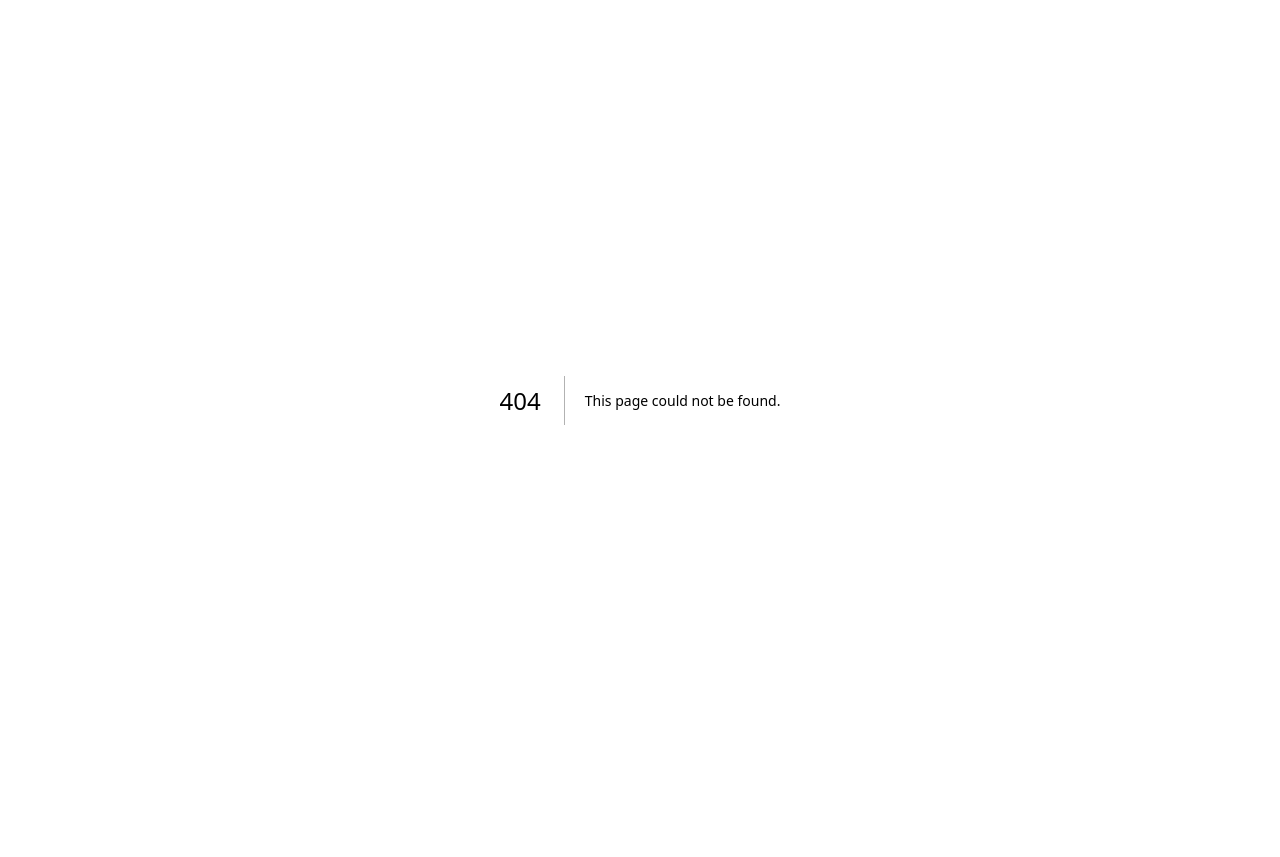
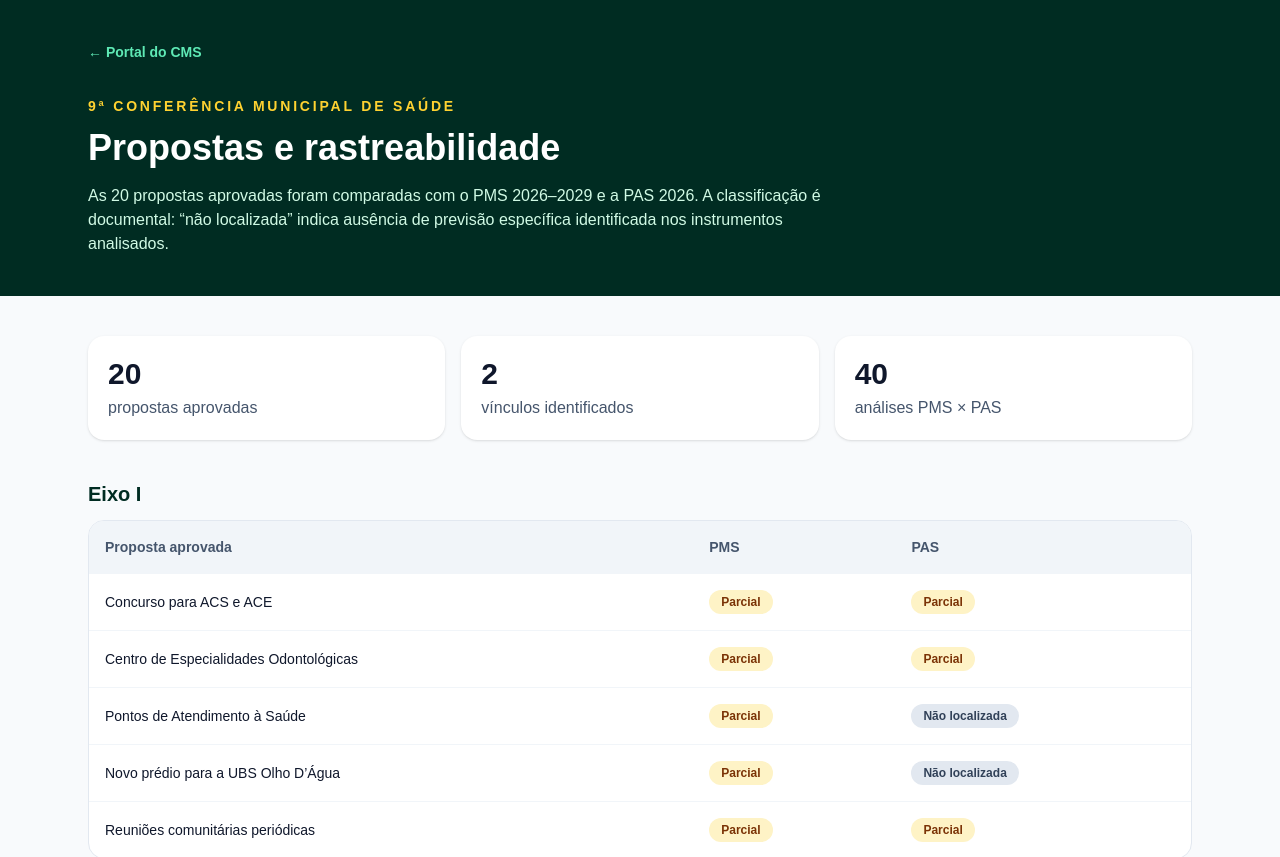
Before and after one commit to djmascarenhas/kos-cms, a Next.js app in the folder apps/cms/: page /conferencia in a window 1280 px wide. Before the commit this address had no page. Shown: the top 857 px of the page. Before the commit the page ends 800 px from the top, so only its background shows below. Built offline with nearby package versions, Linux system fonts and the light colour scheme.

Commit message:
feat(portal): show conference traceability

```diff
--- /dev/null
+++ b/apps/cms/app/conferencia/page.tsx
@@ -0,0 +1,46 @@
+import Link from "next/link";
+
+type Status = "Identificada" | "Parcial" | "Não localizada";
+
+const proposals: { axis: string; title: string; pms: Status; pas: Status }[] = [
+  { axis: "Eixo I", title: "Concurso para ACS e ACE", pms: "Parcial", pas: "Parcial" },
+  { axis: "Eixo I", title: "Centro de Especialidades Odontológicas", pms: "Parcial", pas: "Parcial" },
+  { axis: "Eixo I", title: "Pontos de Atendimento à Saúde", pms: "Parcial", pas: "Não localizada" },
+  { axis: "Eixo I", title: "Novo prédio para a UBS Olho D’Água", pms: "Parcial", pas: "Não localizada" },
+  { axis: "Eixo I", title: "Reuniões comunitárias periódicas", pms: "Parcial", pas: "Parcial" },
+  { axis: "Eixo II", title: "Transporte coletivo municipal", pms: "Não localizada", pas: "Não localizada" },
+  { axis: "Eixo II", title: "Estrutura laboratorial 24 horas", pms: "Parcial", pas: "Parcial" },
+  { axis: "Eixo II", title: "Dispensação de medicamentos 24 horas", pms: "Parcial", pas: "Parcial" },
+  { axis: "Eixo II", title: "Credenciamento da UBS Aldeia Velha", pms: "Não localizada", pas: "Não localizada" },
+  { axis: "Eixo II", title: "Transparência de serviços e exames", pms: "Parcial", pas: "Parcial" },
+  { axis: "Eixo III", title: "Legislação para notificações de ACE", pms: "Parcial", pas: "Parcial" },
+  { axis: "Eixo III", title: "Centro de Zoonoses", pms: "Parcial", pas: "Parcial" },
+  { axis: "Eixo III", title: "Estação de Tratamento de Água e saneamento", pms: "Não localizada", pas: "Parcial" },
+  { axis: "Eixo III", title: "Resíduos sólidos e coleta seletiva", pms: "Não localizada", pas: "Não localizada" },
+  { axis: "Eixo III", title: "Programa Saúde na Escola", pms: "Parcial", pas: "Parcial" },
+  { axis: "Eixo IV", title: "CAPS para saúde do trabalhador público", pms: "Parcial", pas: "Parcial" },
+  { axis: "Eixo IV", title: "Instituição de Longa Permanência para Idosos", pms: "Parcial", pas: "Não localizada" },
+  { axis: "Eixo IV", title: "Educação Permanente em Saúde", pms: "Parcial", pas: "Parcial" },
+  { axis: "Eixo IV", title: "Atendimento interdisciplinar na rede", pms: "Parcial", pas: "Parcial" },
+  { axis: "Eixo IV", title: "Programa Melhor em Casa", pms: "Identificada", pas: "Identificada" },
+];
+
+const badgeStyle: Record<Status, string> = {
+  Identificada: "bg-emerald-100 text-emerald-900",
+  Parcial: "bg-amber-100 text-amber-900",
+  "Não localizada": "bg-slate-200 text-slate-700",
+};
+
+function Badge({ status }: { status: Status }) { return <span className={`inline-flex rounded-full px-3 py-1 text-xs font-semibold ${badgeStyle[status]}`}>{status}</span>; }
+
+export default function ConferencePage() {
+  return (
+    <main className="min-h-screen bg-slate-50 text-slate-900">
+      <header className="bg-emerald-950 text-white"><div className="mx-auto max-w-6xl px-6 py-10"><Link href="/" className="text-sm font-semibold text-emerald-300 hover:text-white">← Portal do CMS</Link><p className="mt-8 text-sm font-semibold uppercase tracking-[0.2em] text-amber-300">9ª Conferência Municipal de Saúde</p><h1 className="mt-3 text-4xl font-bold">Propostas e rastreabilidade</h1><p className="mt-4 max-w-3xl text-emerald-100">As 20 propostas aprovadas foram comparadas com o PMS 2026–2029 e a PAS 2026. A classificação é documental: “não localizada” indica ausência de previsão específica identificada nos instrumentos analisados.</p></div></header>
+      <section className="mx-auto max-w-6xl px-6 py-10"><div className="grid gap-4 sm:grid-cols-3"><div className="rounded-2xl bg-white p-5 shadow-sm"><strong className="text-3xl">20</strong><p className="mt-1 text-slate-600">propostas aprovadas</p></div><div className="rounded-2xl bg-white p-5 shadow-sm"><strong className="text-3xl">2</strong><p className="mt-1 text-slate-600">vínculos identificados</p></div><div className="rounded-2xl bg-white p-5 shadow-sm"><strong className="text-3xl">40</strong><p className="mt-1 text-slate-600">análises PMS × PAS</p></div></div>
+        <div className="mt-10 space-y-8">{["Eixo I", "Eixo II", "Eixo III", "Eixo IV"].map((axis) => <section key={axis}><h2 className="mb-3 text-xl font-bold text-emerald-950">{axis}</h2><div className="overflow-hidden rounded-2xl border border-slate-200 bg-white"><table className="w-full text-left text-sm"><thead className="bg-slate-100 text-slate-600"><tr><th className="p-4">Proposta aprovada</th><th className="p-4">PMS</th><th className="p-4">PAS</th></tr></thead><tbody>{proposals.filter((proposal) => proposal.axis === axis).map((proposal) => <tr key={proposal.title} className="border-t border-slate-100"><td className="p-4 font-medium">{proposal.title}</td><td className="p-4"><Badge status={proposal.pms} /></td><td className="p-4"><Badge status={proposal.pas} /></td></tr>)}</tbody></table></div></section>)}</div>
+        <p className="mt-10 text-sm leading-6 text-slate-600">A análise completa, incluindo justificativa e referência de página para cada vínculo, está preservada na base institucional do KOS. O Conselho pode utilizá-la para solicitar manifestação técnica, responsável, prazo e fonte de financiamento para cada proposta.</p>
+      </section>
+    </main>
+  );
+}
--- a/apps/cms/app/page.tsx
+++ b/apps/cms/app/page.tsx
@@ -1,12 +1,13 @@
 import Image from "next/image";
+import Link from "next/link";
 
 const cards = [
-  { title: "9ª Conferência Municipal de Saúde", description: "Propostas, deliberações e acompanhamento." },
-  { title: "PMS 2026–2029", description: "Plano Municipal de Saúde." },
-  { title: "PAS 2026", description: "Programação Anual de Saúde." },
-  { title: "Reuniões", description: "Pautas, atas e deliberações do Conselho." },
-  { title: "Documentos", description: "Biblioteca institucional do CMS." },
-  { title: "KOS", description: "Inteligência técnico-institucional." },
+  { title: "9ª Conferência Municipal de Saúde", description: "20 propostas aprovadas e análise de rastreabilidade.", href: "/conferencia" },
+  { title: "PMS 2026–2029", description: "Plano Municipal de Saúde.", href: "/conferencia" },
+  { title: "PAS 2026", description: "Programação Anual de Saúde.", href: "/conferencia" },
+  { title: "Reuniões", description: "Pautas, atas e deliberações do Conselho.", href: "/conferencia" },
+  { title: "Documentos", description: "Biblioteca institucional do CMS.", href: "/conferencia" },
+  { title: "KOS", description: "Inteligência técnico-institucional.", href: process.env.NEXT_PUBLIC_KOS_URL ?? "https://kos.chapada.ia.br" },
 ];
 
 export default function Home() {
@@ -14,14 +15,7 @@ export default function Home() {
     <main className="min-h-screen bg-slate-50 text-slate-900">
       <header className="bg-emerald-950 text-white">
         <div className="mx-auto max-w-7xl px-6 py-12">
-          <Image
-            src="/cms-logo.jpeg"
-            alt="Logotipo do Conselho Municipal de Saúde de Chapada dos Guimarães"
-            width={112}
-            height={112}
-            priority
-            className="rounded-2xl bg-[#fffbed] p-2 shadow-lg"
-          />
+          <Image src="/cms-logo.jpeg" alt="Logotipo do Conselho Municipal de Saúde de Chapada dos Guimarães" width={112} height={112} priority className="rounded-2xl bg-[#fffbed] p-2 shadow-lg" />
           <p className="mt-7 text-sm font-semibold uppercase tracking-[0.25em] text-emerald-300">Conselho Municipal de Saúde</p>
           <h1 className="mt-3 text-4xl font-bold md:text-5xl">Chapada dos Guimarães – MT</h1>
           <p className="mt-4 max-w-2xl text-lg text-emerald-100">Participação social, transparência e acompanhamento das políticas públicas de saúde.</p>
@@ -31,26 +25,15 @@ export default function Home() {
       <section className="mx-auto max-w-7xl px-6 py-12">
         <div className="grid gap-6 md:grid-cols-2 lg:grid-cols-3">
           {cards.map((card) => (
-            <article key={card.title} className="rounded-2xl border border-slate-200 bg-white p-6 shadow-sm transition hover:-translate-y-1 hover:shadow-md">
+            <Link key={card.title} href={card.href} className="rounded-2xl border border-slate-200 bg-white p-6 shadow-sm transition hover:-translate-y-1 hover:shadow-md">
               <h2 className="text-xl font-semibold">{card.title}</h2>
               <p className="mt-3 text-slate-600">{card.description}</p>
               <span className="mt-6 inline-block text-sm font-semibold text-emerald-800">Acessar →</span>
-            </article>
+            </Link>
           ))}
         </div>
       </section>
-      <footer className="border-t bg-white">
-        <div className="mx-auto flex max-w-7xl items-center gap-4 px-6 py-6 text-sm text-slate-500">
-          <Image
-            src="/cms-logo.jpeg"
-            alt="Logotipo do Conselho Municipal de Saúde"
-            width={64}
-            height={64}
-            className="rounded-lg"
-          />
-          <p>Conselho Municipal de Saúde de Chapada dos Guimarães – MT</p>
-        </div>
-      </footer>
+      <footer className="border-t bg-white"><div className="mx-auto flex max-w-7xl items-center gap-4 px-6 py-6 text-sm text-slate-500"><Image src="/cms-logo.jpeg" alt="Logotipo do Conselho Municipal de Saúde" width={64} height={64} className="rounded-lg" /><p>Conselho Municipal de Saúde de Chapada dos Guimarães – MT</p></div></footer>
     </main>
   );
 }
```
Also changed, not shown: 1 other file (tests, documents, lock files or other folders).
